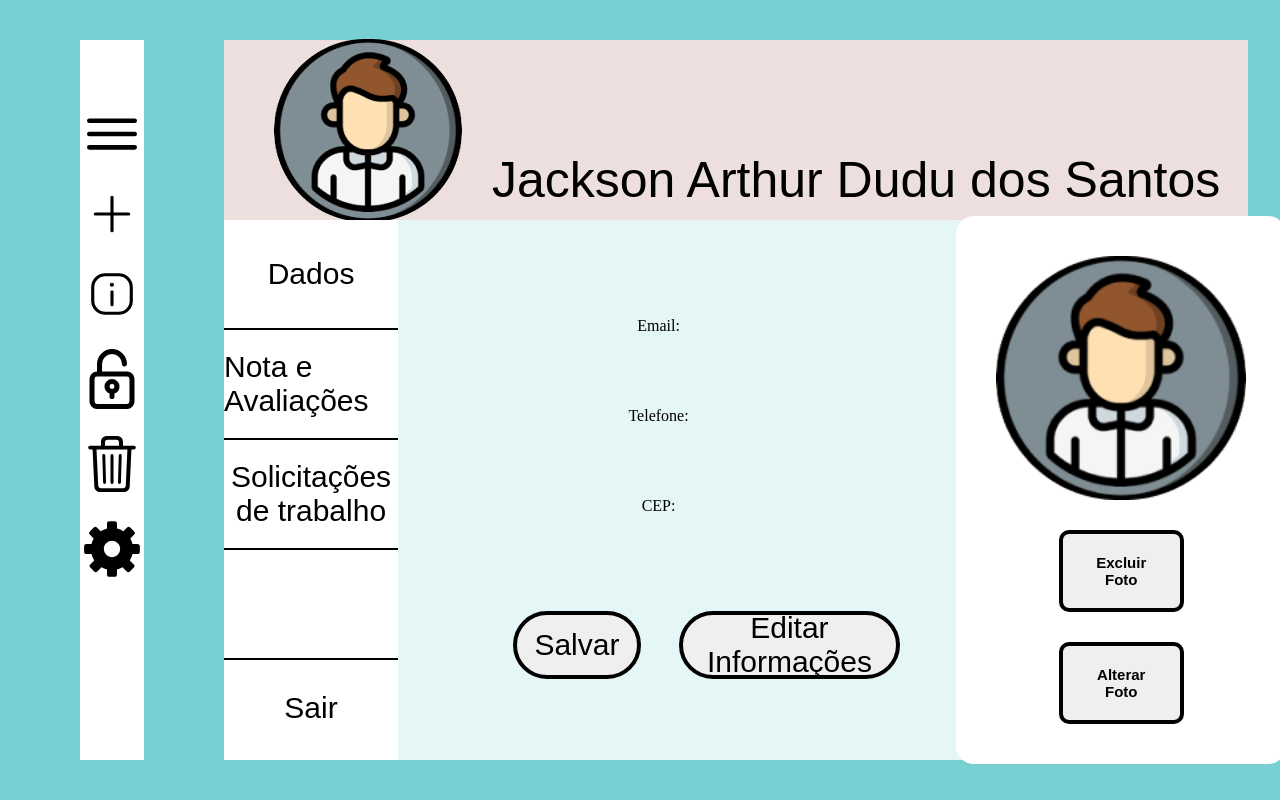
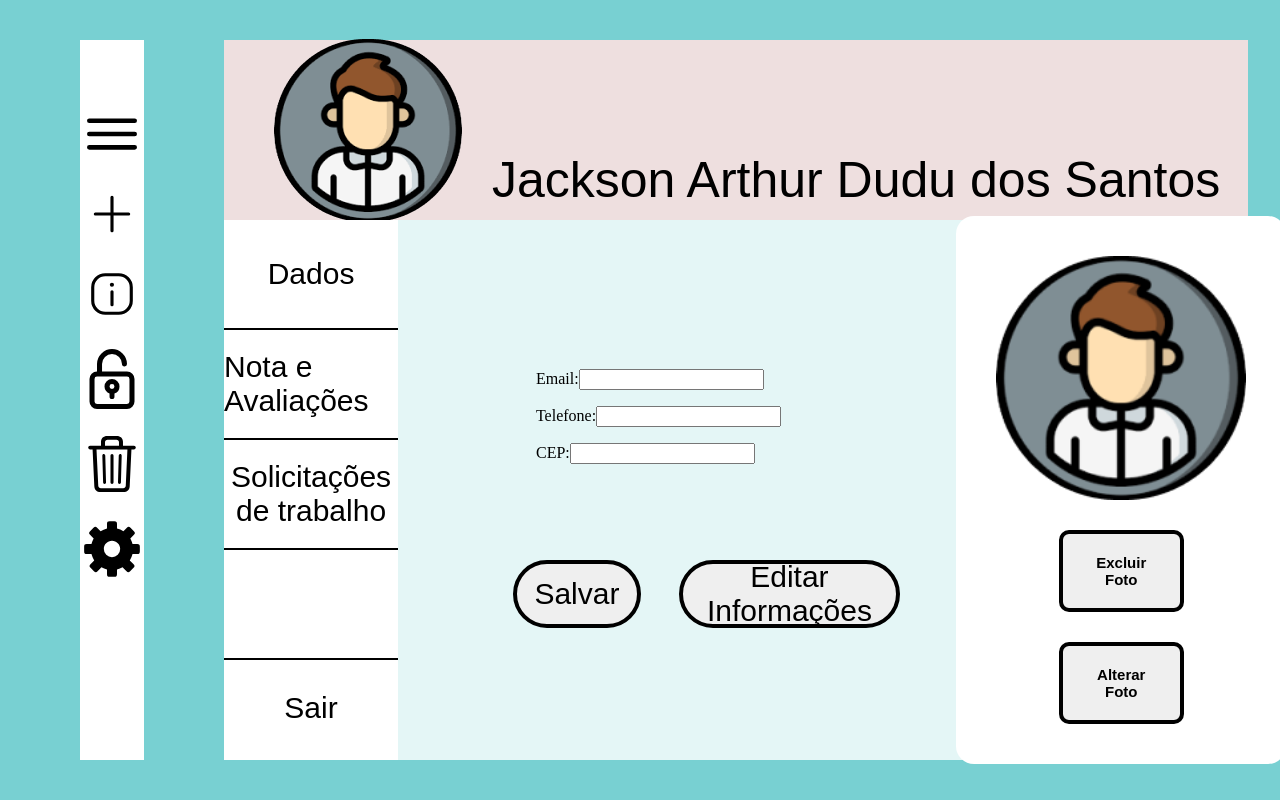
Before and after one commit to EduardoBardini/RentWorkers-PROJECT, a React (Vite) app in the folder RentWorkers FRONTEND/: page /perfil in a window 1280 px wide. Both pictures are taken after a click on the button "Editar Informações". Built offline with nearby package versions, Linux system fonts and the light colour scheme.

Commit message:
atualizado

```diff
--- a/RentWorkers FRONTEND/src/componentes/TelaPerfil/Perfil.jsx
+++ b/RentWorkers FRONTEND/src/componentes/TelaPerfil/Perfil.jsx
@@ -1,8 +1,10 @@
 import React, { useState, useEffect, useContext } from "react";
 import "./Perfil.css";
-import { listaUsuarios } from "../../services/api";
+import { listaUsuarios,atualizarUsuario } from "../../services/api";
 import { UserContext } from "../../context/GlobalContext";
 import { Hamburger, Plus, InformationSquare, OpenPadlock, Trash, Settings } from "./IconPerfil";
+
+
 
 function Perfil() {
     const { idUsuarioLogado } = useContext(UserContext);
@@ -10,8 +12,10 @@ function Perfil() {
     const [email, setEmail] = useState("");
     const [telefone, setTelefone] = useState("");
     const [cep, setCep] = useState("");
+    const [editarUsuario, setEditarUsuario] = useState(false);
 
     useEffect(() => {
+        console.log("ID do Usuário Logado:", idUsuarioLogado);
 
         if (!idUsuarioLogado) {
             alert("Por favor, faça login para visualizar seu perfil.");
@@ -21,7 +25,7 @@ function Perfil() {
         listaUsuarios()
             .then((response) => {
                 const usuarioLogado = response.data.find(
-                    (user) => user.id_usuario === idUsuarioLogado
+                    (user) => user.id_usuario == idUsuarioLogado
                 );
                 if (usuarioLogado) {
                     setEmail(usuarioLogado.email);
@@ -35,6 +39,39 @@ function Perfil() {
                 console.log("Erro ao carregar lista de usuários:", error);
             });
     }, [idUsuarioLogado]);
+
+    function mostrarEdicao() {
+        setEditarUsuario(!editarUsuario); // Alterna entre visualização e edição
+    }
+
+    function atualizarEdicao() {
+
+        const dadosAtualizado = {
+
+            id_usuario: idUsuarioLogado,
+            email,
+            telefone,
+            cep,
+
+
+        }
+
+        atualizarUsuario(dadosAtualizado)
+            .then(() => {
+
+                alert("Informações atualizadas com sucesso");
+                setEditarUsuario(false)
+
+
+            })
+            .catch((error) => {
+
+                console.error("erro ao atualizar os dados do usuario", error);
+                alert("erro ao salvar informações,Tente Novamente")
+
+            })
+
+    }
 
     return (
         <div className="container-Perfil">
@@ -62,13 +99,48 @@ function Perfil() {
                 </div>
 
                 <div className="div-meio">
-                    <p>Email: {email}</p>
-                    <p>Telefone: {telefone}</p>
-                    <p>CEP: {cep}</p>
+                    {editarUsuario ? (
+                        <div>
+                            <p>Email:
+                                <input
+                                    type="text"
+                                    value={email}
+                                    onChange={(e) => setEmail(e.target.value)}
+                                />
+
+                            </p>
+                            <p>Telefone:
+                                <input
+                                    type="text"
+                                    value={telefone}
+                                    onChange={(e) => setTelefone(e.target.value)}
+                                />
+                            </p>
+
+
+                            <p> CEP:
+
+                                <input
+                                    type="text"
+                                    value={cep}
+                                    onChange={(e) => setCep(e.target.value)}
+                                />
+
+                            </p>
+
+
+                        </div>
+                    ) : (
+                        <div>
+                            <p>Email: {email}</p>
+                            <p>Telefone: {telefone}</p>
+                            <p>CEP: {cep}</p>
+                        </div>
+                    )}
 
                     <div className="div-botoes">
-                        <button className="botaoSalvar">Salvar</button>
-                        <button className="botaoInfo">Editar Informações</button>
+                        <button onClick={atualizarEdicao} className="botaoSalvar">Salvar</button>
+                        <button onClick={mostrarEdicao} className="botaoInfo">Editar Informações</button>
                     </div>
 
                     <div className="div-form">
--- a/RentWorkers FRONTEND/src/context/GlobalContext.jsx
+++ b/RentWorkers FRONTEND/src/context/GlobalContext.jsx
@@ -5,7 +5,7 @@ export const UserContext = createContext();
 
 // Componente Provider
 export const UserProvider = ({ children }) => {
-  const [idUsuarioLogado, setIdUsuarioLogado] = useState(null);
+  const [idUsuarioLogado, setIdUsuarioLogado] = useState(localStorage.getItem("idUsuarioLogado"));
 
   // Lógica para definir o idUsuarioLogado (por exemplo, a partir do login)
   const login = (id) => {
--- a/RentWorkers FRONTEND/src/services/api.js
+++ b/RentWorkers FRONTEND/src/services/api.js
@@ -10,4 +10,14 @@ export const listaUsuarios = () => {
 
 export const criarUsuario = (usuario) => axios.post('http://localhost:8080/usuarios', usuario);
 
+// Corrigir a exportação da função atualizarUsuario
+export const atualizarUsuario = async (dadosAtualizado) => {
+    try {
+        const response = await api.put(`/usuarios/${dadosAtualizado.id_usuario}`, dadosAtualizado);
+        return response.data;
+    } catch (error) {
+        throw error;
+    }
+}
+
 export default api;
```
